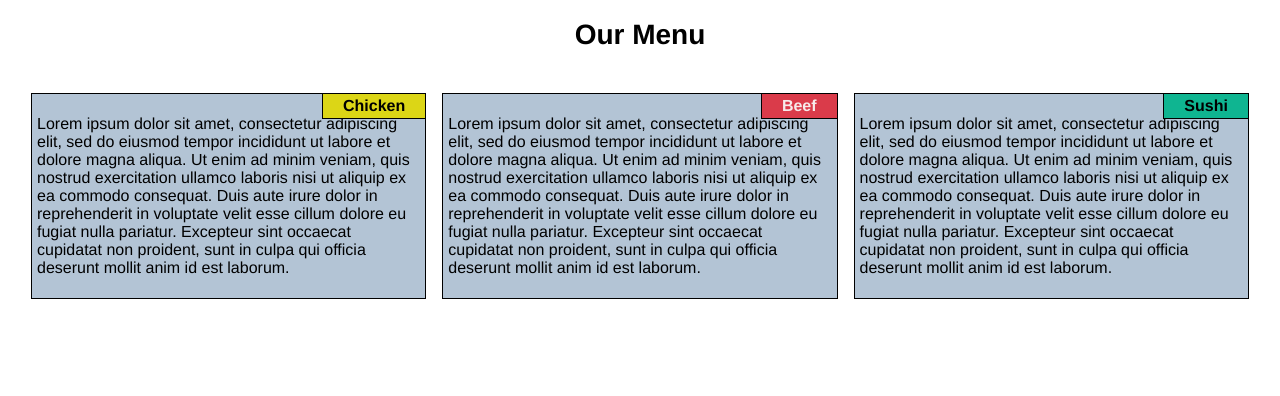
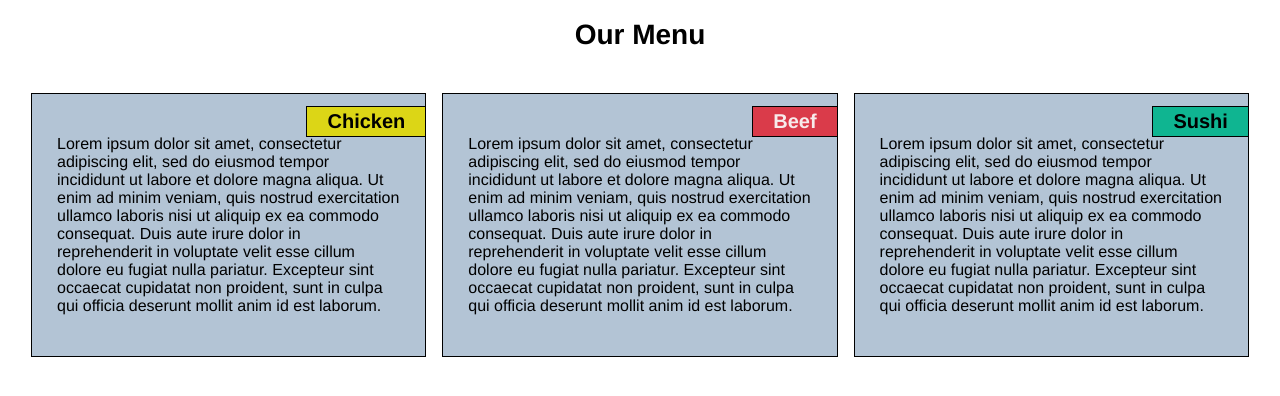
Before and after one commit to tufixm/CourseraWebDev, a plain HTML site: page module2-solution/index.html in a window 1280 px wide. Drawn offline with Linux system fonts and the light colour scheme.

Commit message:
Changing padding and positioning for section title
This is done in order to avoid the title intersecting with the content, for a section.

```diff
--- a/module2-solution/css/style.css
+++ b/module2-solution/css/style.css
@@ -12,14 +12,15 @@ h2.section-title {
 	display: inline-block;
 	position: absolute;
 	right: 0px;
-	border-left: 1px solid black;
-	border-bottom: 1px solid black;
+	top: 12px;
+	border: 1px solid black;
+	border-right: 0px;
 	margin-top: 0px;
 	padding-left: 20px;
 	padding-right: 20px;
 	padding-top: 3px;
 	padding-bottom: 3px;
-	font-size: 1em;
+	font-size: 1.25em;
 	font-family: Helvetica, Georgia, Serif;
 }
 
@@ -28,6 +29,7 @@ h2.section-title {
 	background-color: #b3c4d5;
 	border: 1px solid black;
 	position: relative;
+	padding: 20px;
 }
 
 .section > p {
```
